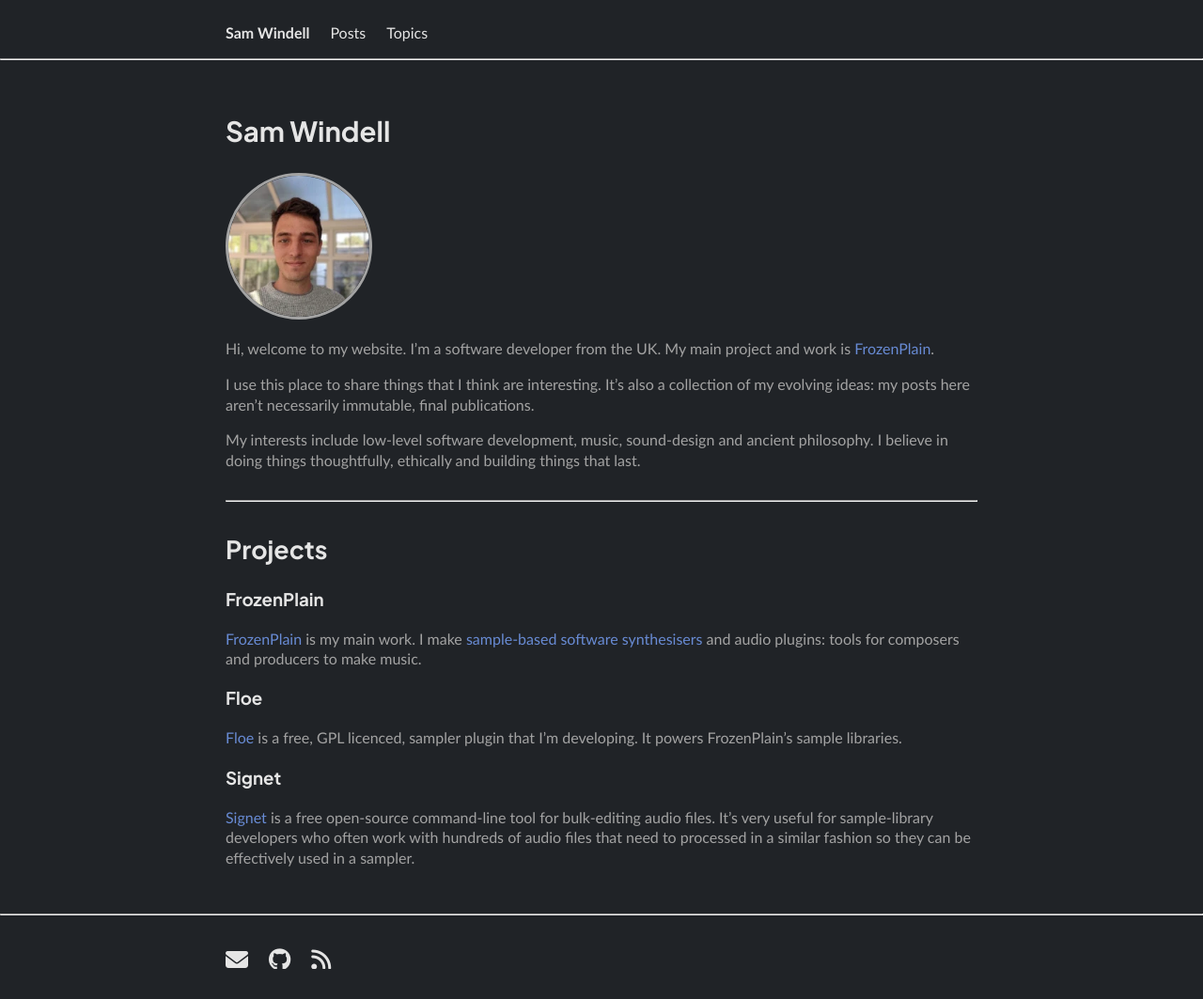
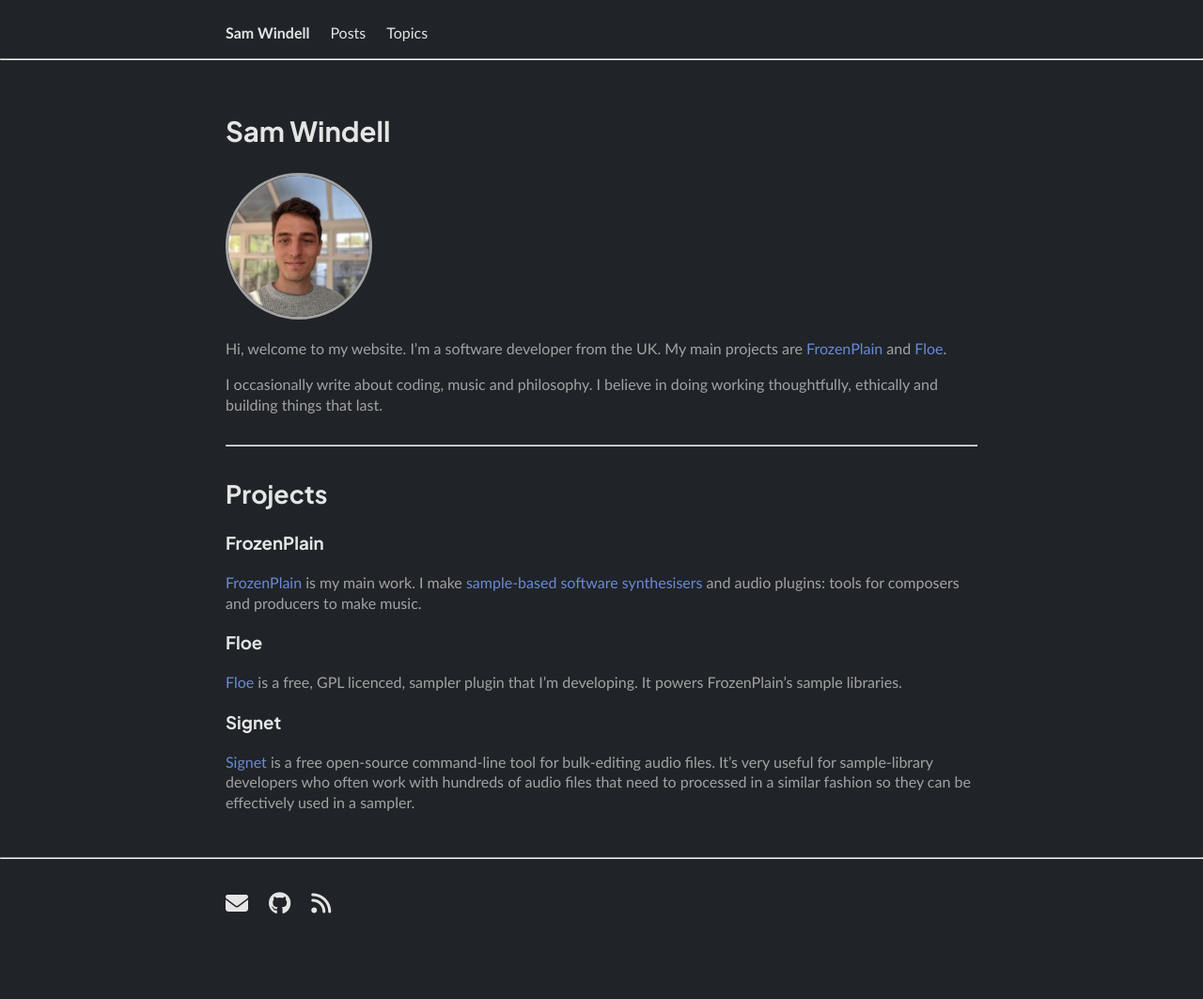
Before and after one commit to SamWindell/samwindell.github.io, a Jekyll site: the page built from index.md, in a window 1280 px wide. Shown: the whole page at 94% size. Built offline with Jekyll 4.4.1, drawn with Linux system fonts in a browser that asks for light colours; after the commit the page ends 1004 px from its top, so only the background shows below that.

Commit message:
update 'about' a little

```diff
--- a/index.md
+++ b/index.md
@@ -5,11 +5,9 @@ layout: default
 
 <img class="avatar" src="/assets/images/me.webp">
 
-Hi, welcome to my website. I'm a software developer from the UK. My main project and work is [FrozenPlain](https://frozenplain.com).
+Hi, welcome to my website. I'm a software developer from the UK. My main projects are [FrozenPlain](https://frozenplain.com) and [Floe](https://floe.audio).
 
-I use this place to share things that I think are interesting. It's also a collection of my evolving ideas: my posts here aren't necessarily immutable, final publications.
-
-My interests include low-level software development, music, sound-design and ancient philosophy. I believe in doing things thoughtfully, ethically and building things that last.
+I occasionally write about coding, music and philosophy. I believe in doing working thoughtfully, ethically and building things that last.
 
 ---
 
```
